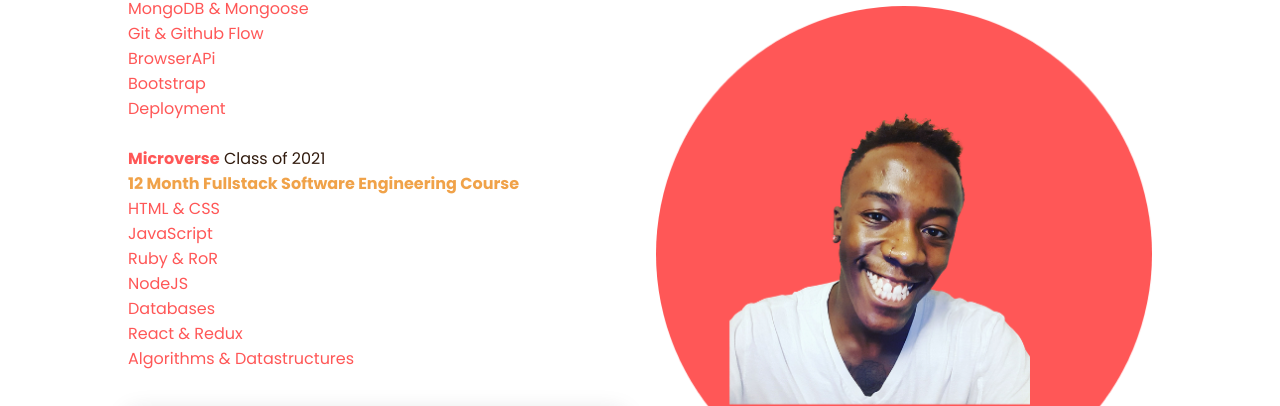
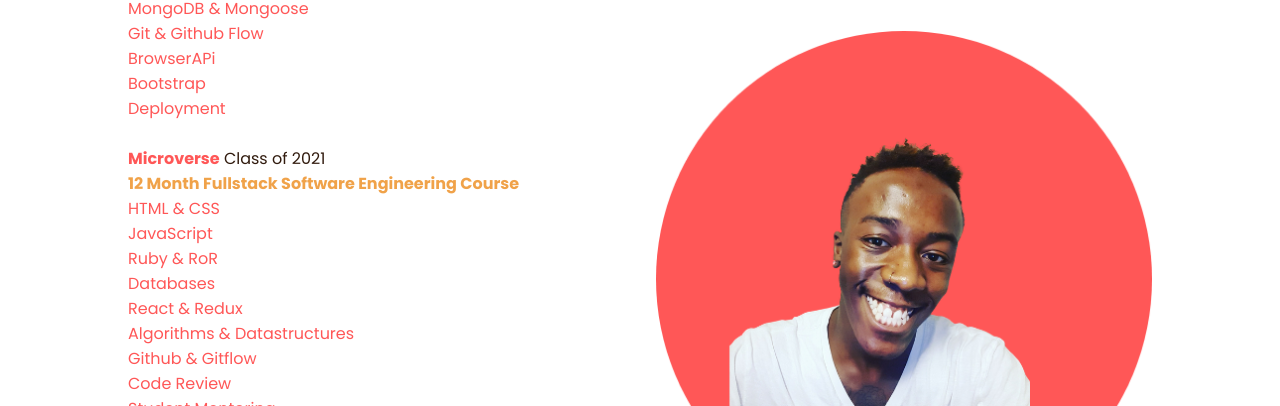
Before and after one commit to bettercallsully/Sullys-Portfolio-2.0, a website: page index.html in a window 1280 px wide. Shown: the part 1721-2127 px from the top of the page. Drawn offline with nearby package versions, Linux system fonts and the light colour scheme.

Commit message:
Add changes to professional skills

```diff
--- a/index.html
+++ b/index.html
@@ -106,10 +106,12 @@
                                             HTML & CSS <br>
                                             JavaScript<br>
                                             Ruby & RoR<br>
-                                            NodeJS<br>
                                             Databases<br>
                                             React & Redux<br>
                                             Algorithms & Datastructures<br>
+                                            Github & Gitflow<br>
+                                            Code Review<br>
+                                            Student Mentoring<br>
                                         </p>
                                     </p>
                                 </li>
```
